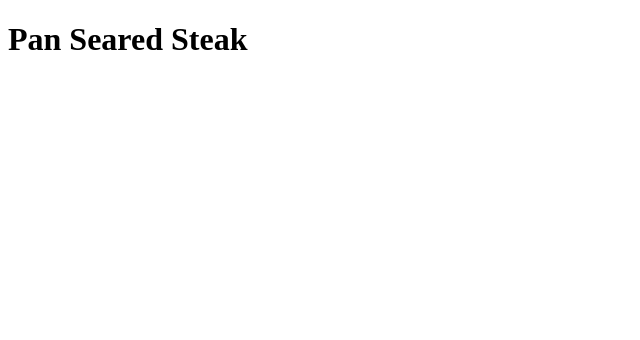
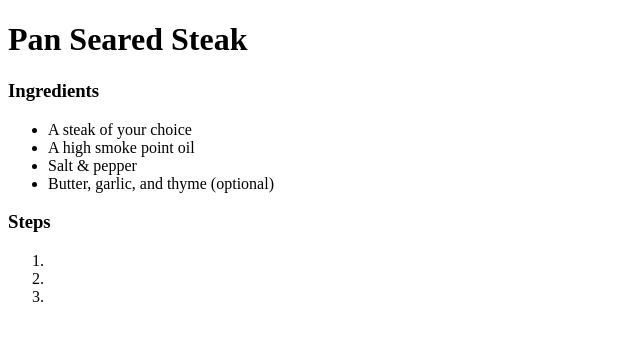
Before and after one commit to nicekrispies/odin-recipes, a plain HTML site: page recipes/steak.html in a window 1280 px wide. Shown: the whole page, without its empty margins (0-640 px from the left). Drawn offline with Linux system fonts and the light colour scheme.

Commit message:
Add the ingredients section to steak page

```diff
--- a/recipes/steak.html
+++ b/recipes/steak.html
@@ -6,5 +6,26 @@
     </head>
     <body>
         <h1>Pan Seared Steak</h1>
+
+        <!--TODO: INSERT IMAGE OF A CRISPY FRIED EGG-->
+
+        <h4>
+
+        </h4>
+
+        <h3>Ingredients</h3>
+        <ul>
+            <li>A steak of your choice</li>
+            <li>A high smoke point oil</li>
+            <li>Salt & pepper</li>
+            <li>Butter, garlic, and thyme (optional)</li>
+        </ul>
+
+        <h3>Steps</h3>
+        <ol>
+            <li></li>
+            <li></li>
+            <li></li>
+        </ol>
     </body>
 </html>
```
